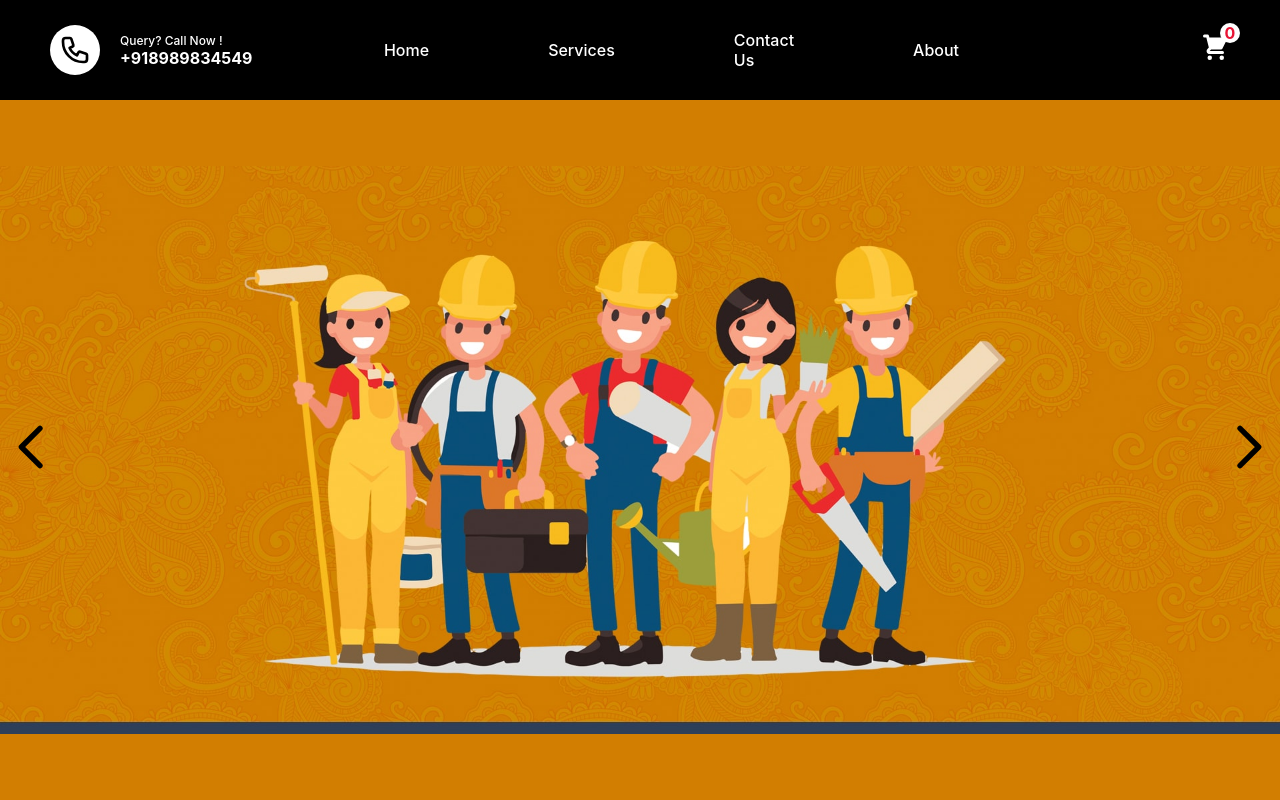
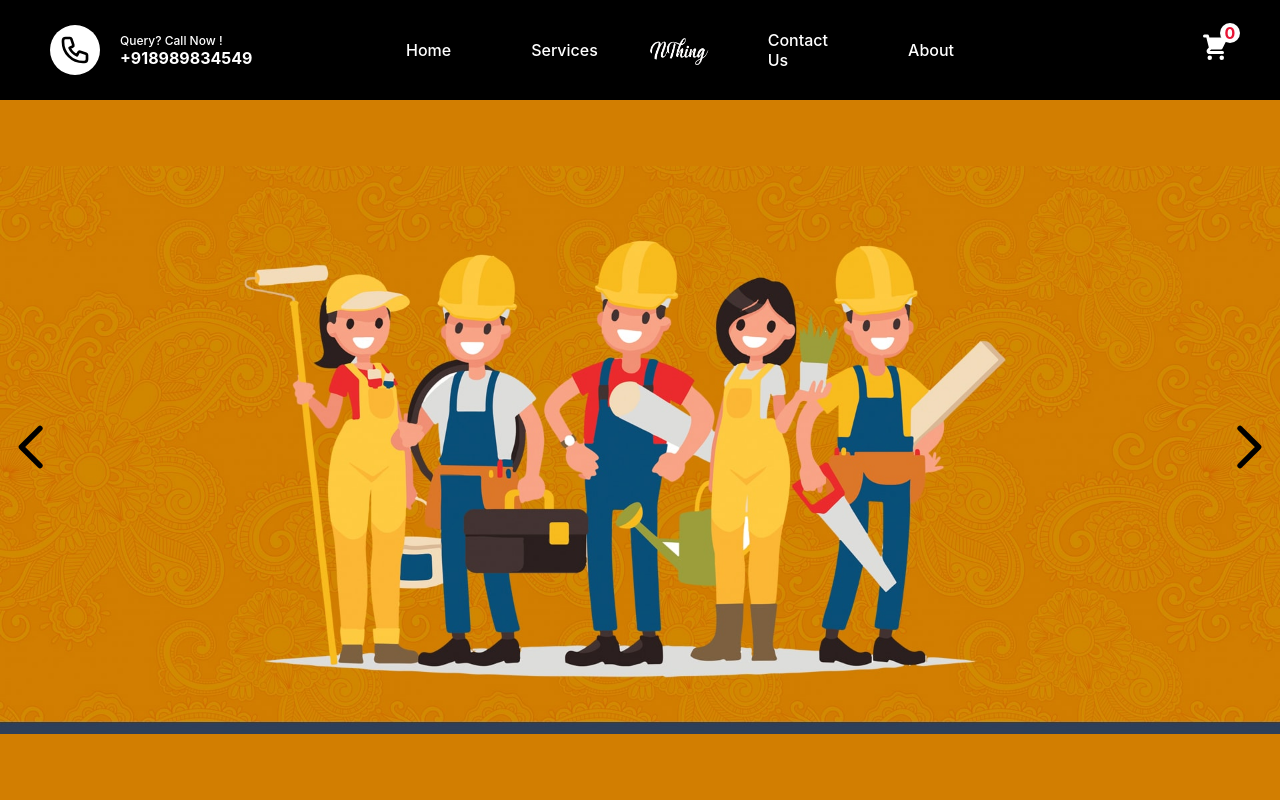
Before and after one commit to VellaInsaan/On-Demand-Home-Services, a Next.js app: page / in a window 1280 px wide. Shown: the top 800 px of the page. Built offline with nearby package versions, Linux system fonts and the light colour scheme; no server answers; the database is empty.

Commit message:
Improved navbar

```diff
--- a/components/Footer.jsx
+++ b/components/Footer.jsx
@@ -3,7 +3,7 @@ import styles from "../styles/Footer.module.css";
 
 const Footer = () => {
   return (
-    <div className={styles.container}>
+    <div id="footer" className={styles.container}>
       <div className={styles.item}>
         <Image src="/img/backG.jpg" objectFit="cover" layout="fill" alt="" />
       </div>
--- a/components/Navbar.jsx
+++ b/components/Navbar.jsx
@@ -48,9 +48,12 @@ function Navbar() {
               width="190px"
             />
           </Link>
-
-          <li className={styles.listItem}>Contact Us</li>
-          <li className={styles.listItem}>About</li>
+          <Link href="#footer" passHref>
+            <li className={styles.listItem}>Contact Us</li>
+          </Link>
+          <Link href="#footer" passHref>
+            <li className={styles.listItem}>About</li>
+          </Link>
         </ul>
       </div>
       <Link href="/cart" passHref>
--- a/styles/Navbar.module.css
+++ b/styles/Navbar.module.css
@@ -49,7 +49,7 @@
 }
 
 .list {
-  /* padding: 90px; */
+  padding-left: 80px;
   display: flex;
   align-items: center;
   list-style: none;
@@ -57,8 +57,8 @@
 }
 
 .listItem {
-  margin: 48px;
-  padding-left: 23px;
+  margin: 40px;
+  /* padding-left: 30px; */
   font-weight: 500;
   cursor: pointer;
 }
```
